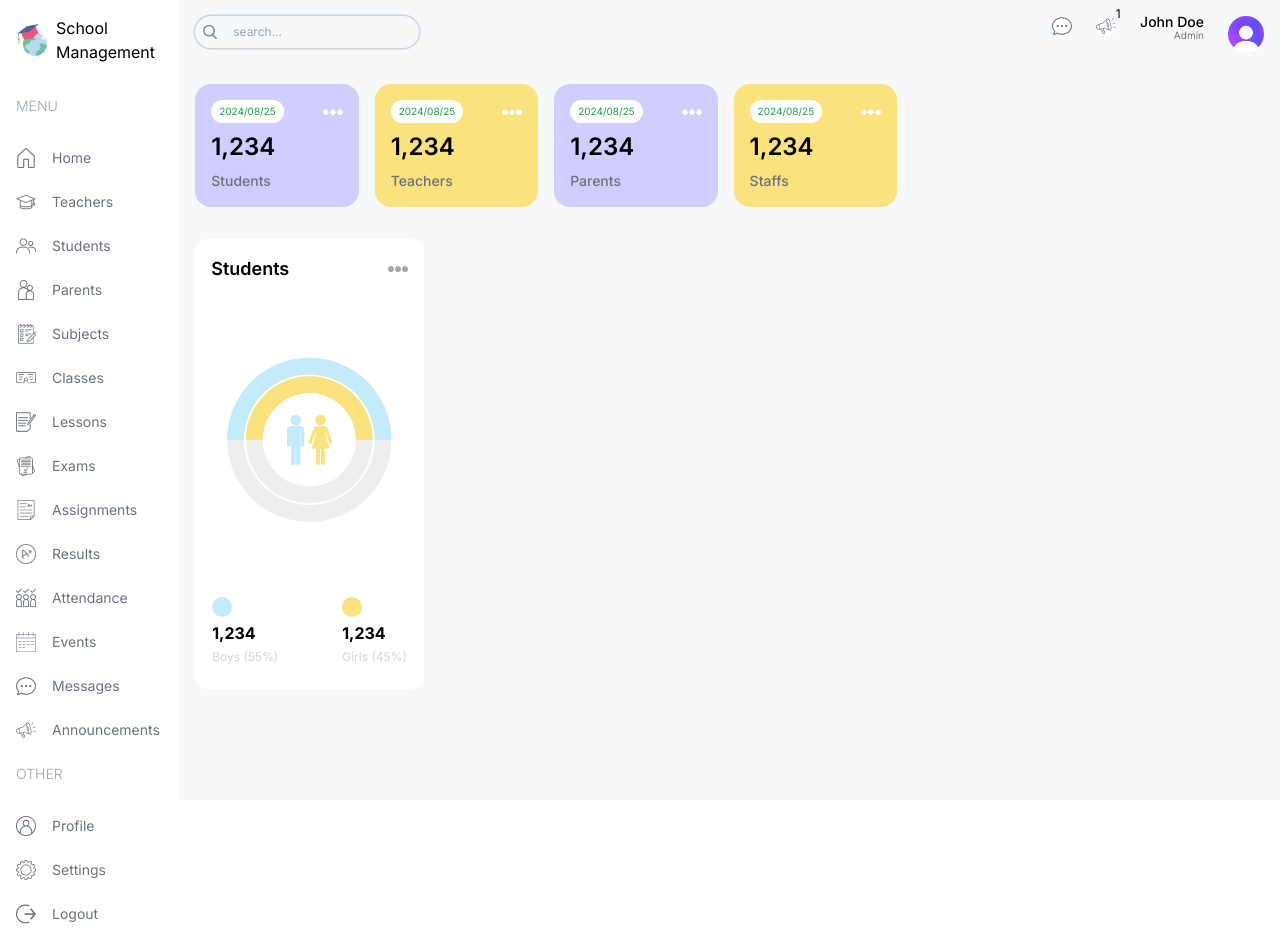
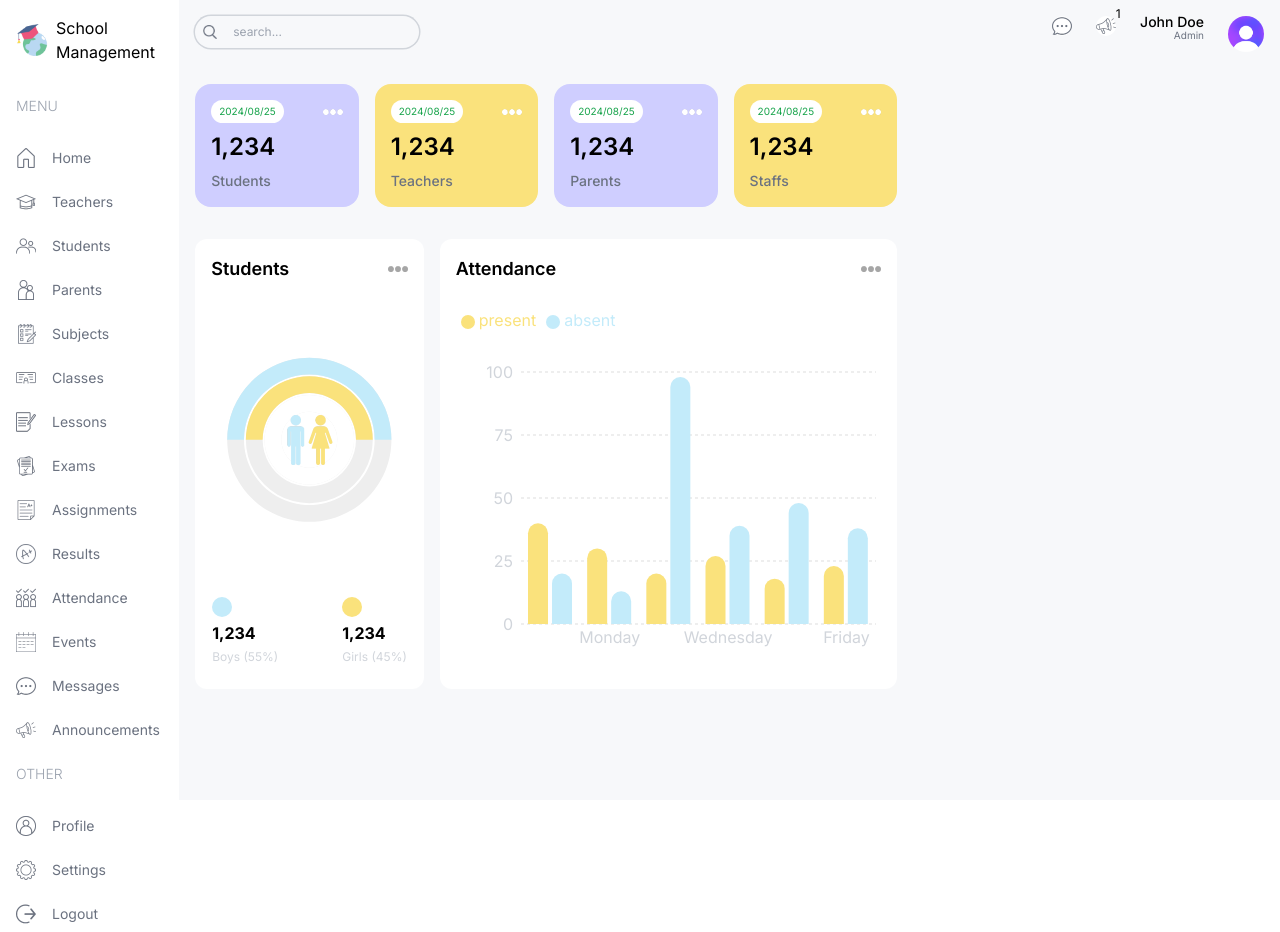
Before and after one commit to ronymia/next-school-management-system, a Next.js app: page /admin in a window 1280 px wide. Built offline with nearby package versions, Linux system fonts and the light colour scheme.

Commit message:
Attendance chart

```diff
--- a/src/app/(dashboard)/admin/page.tsx
+++ b/src/app/(dashboard)/admin/page.tsx
@@ -1,3 +1,4 @@
+import AttendanceChart from "@/components/AttendanceChart";
 import CountChart from "@/components/CountChart";
 import UserCard from "@/components/UserCard";
 import React from "react";
@@ -21,7 +22,9 @@
             <CountChart />
           </div>
           {/* ATTENDANCE CHART */}
-          <div className="w-full lg:w-2/3 h-[450px]"></div>
+          <div className="w-full lg:w-2/3 h-[450px]">
+            <AttendanceChart />
+          </div>
         </div>
 
         {/* BOTTOM CHART */}
--- /dev/null
+++ b/src/components/AttendanceChart.tsx
@@ -0,0 +1,98 @@
+"use client";
+import Image from "next/image";
+import {
+  BarChart,
+  Bar,
+  Rectangle,
+  XAxis,
+  YAxis,
+  CartesianGrid,
+  Tooltip,
+  Legend,
+  ResponsiveContainer,
+} from "recharts";
+
+const data = [
+  {
+    name: "Sunday",
+    present: 40,
+    absent: 20,
+  },
+  {
+    name: "Monday",
+    present: 30,
+    absent: 13,
+  },
+  {
+    name: "Tuesday",
+    present: 20,
+    absent: 98,
+  },
+  {
+    name: "Wednesday",
+    present: 27,
+    absent: 39,
+  },
+  {
+    name: "Thursday",
+    present: 18,
+    absent: 48,
+  },
+  {
+    name: "Friday",
+    present: 23,
+    absent: 38,
+  },
+];
+
+export default function AttendanceChart() {
+  return (
+    <div className="bg-white rounded-xl p-4 w-full h-full">
+      {/* TITLE */}
+      <div className="flex items-center justify-between">
+        <h1 className="text-lg font-semibold capitalize">Attendance</h1>
+        <Image
+          src={"/moreDark.png"}
+          alt="more"
+          width={20}
+          height={20}
+          className={""}
+        />
+      </div>
+
+      {/* CHART */}
+      <ResponsiveContainer width="100%" height="90%">
+        <BarChart width={500} height={300} data={data} barSize={20}>
+          <CartesianGrid strokeDasharray="3 3" vertical={false} stroke="#ddd" />
+          <XAxis
+            dataKey="name"
+            axisLine={false}
+            tickLine={false}
+            tick={{ fill: "#d1d5db" }}
+          />
+          <YAxis axisLine={false} tickLine={false} tick={{ fill: "#d1d5db" }} />
+          <Tooltip
+            contentStyle={{ borderRadius: "10px", borderColor: "lightgray" }}
+          />
+          <Legend
+            align="left"
+            verticalAlign="top"
+            wrapperStyle={{ paddingTop: "20px", paddingBottom: "40px" }}
+          />
+          <Bar
+            dataKey="present"
+            fill="#FAE27C"
+            legendType="circle"
+            radius={[10, 10, 0, 0]}
+          />
+          <Bar
+            dataKey="absent"
+            fill="#C3EBFA"
+            legendType="circle"
+            radius={[10, 10, 0, 0]}
+          />
+        </BarChart>
+      </ResponsiveContainer>
+    </div>
+  );
+}
```
